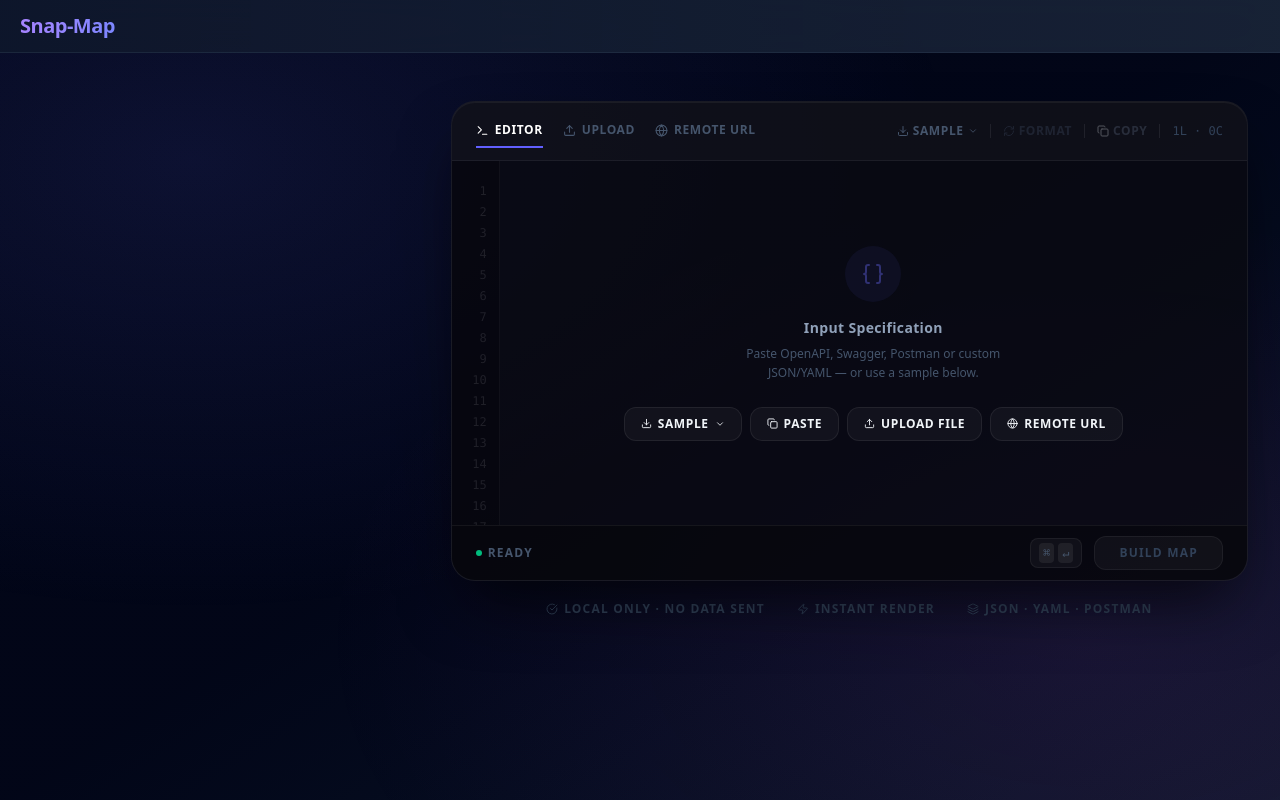
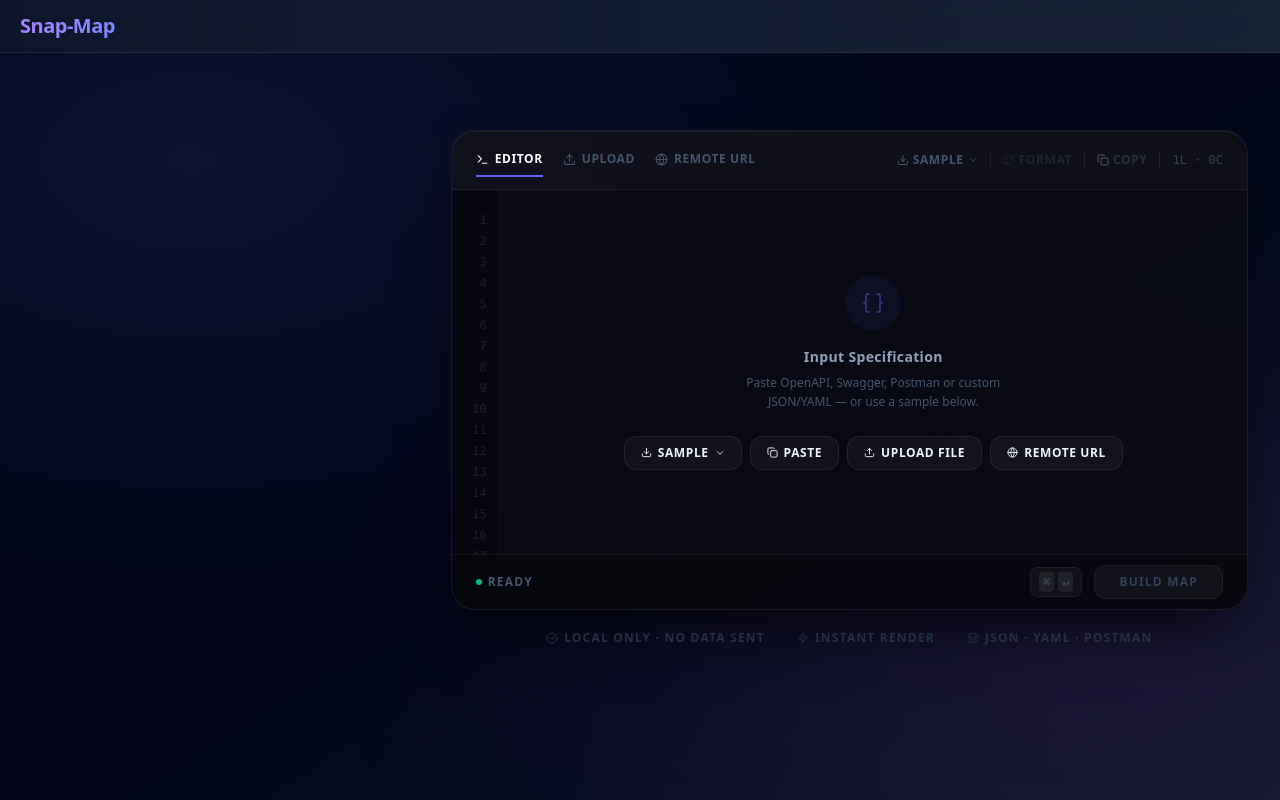
Before and after one commit to SagarKapase/snap-map, a React (Vite) app: page / in a window 1280 px wide. Built offline with nearby package versions, Linux system fonts and the light colour scheme.

Commit message:
fix:alignments

```diff
--- a/src/PostmanGraphViewer.jsx
+++ b/src/PostmanGraphViewer.jsx
@@ -745,7 +745,7 @@ const JsonInputScreen = ({ onVisualize, onLoadSample }) => {
   ];
 
   return (
-    <div className="flex-1 overflow-auto" style={{ animation: "fadeIn 0.3s ease-out both" }}>
+    <div className="flex-1 overflow-auto" style={{ animation: "fadeIn 0.3s ease-out both", minHeight: "100dvh" }}>
 
       {/* Fixed radial gradient bg */}
       <div className="fixed inset-0 pointer-events-none" style={{
@@ -753,7 +753,8 @@ const JsonInputScreen = ({ onVisualize, onLoadSample }) => {
         zIndex: 0,
       }} />
 
-      <div className="relative z-10 w-full max-w-7xl mx-auto px-4 sm:px-6 lg:px-8 py-6 sm:py-8 lg:py-12">
+      <div className="relative z-10 w-full max-w-7xl mx-auto px-4 sm:px-6 lg:px-8 py-6 sm:py-8"
+        style={{ minHeight: "100dvh", display: "flex", flexDirection: "column", justifyContent: "center" }}>
 
         {/* ── Mobile / Tablet compact hero (hidden on lg) ── */}
         <div className="lg:hidden mb-6">
```
